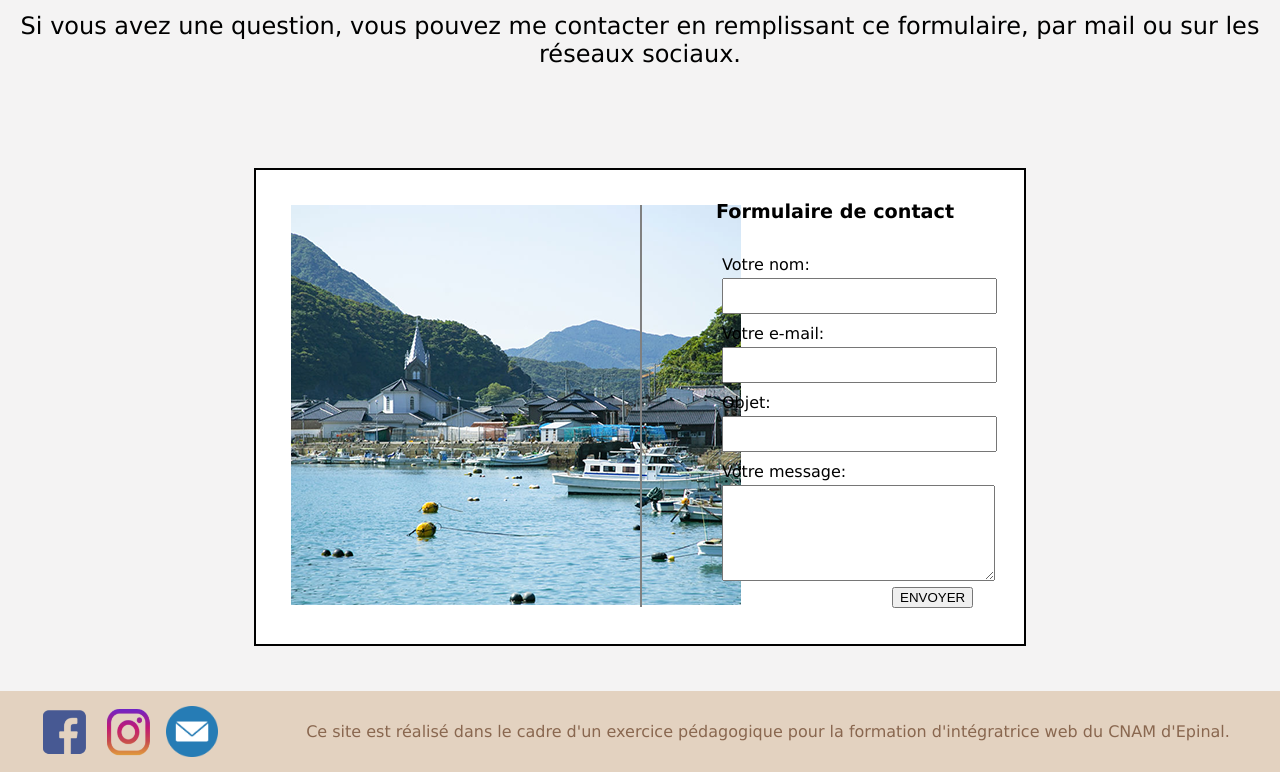
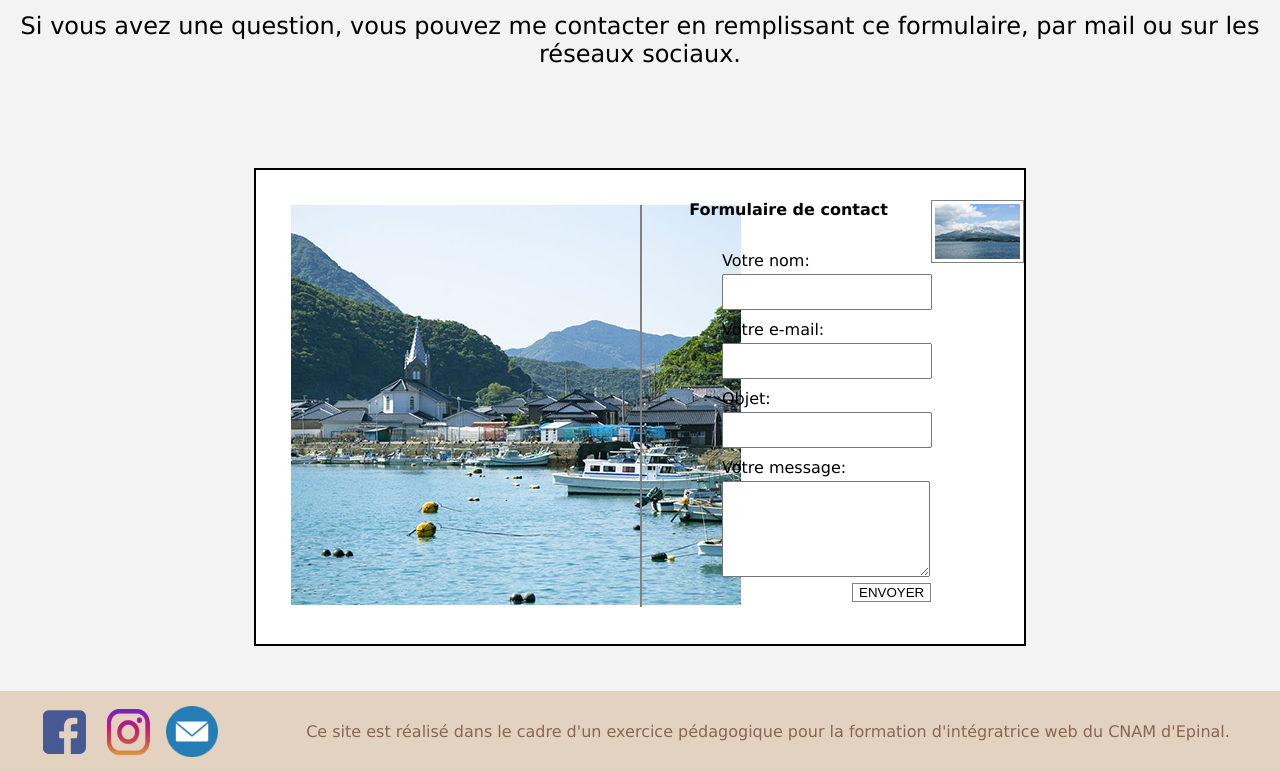
Before and after one commit to ElodieSimonnet/Site_voyage_stage, a PHP site: page /form.php in a window 1280 px wide. Shown: the part 203-975 px from the top of the page. Run offline with PHP 8.4, Linux system fonts and the light colour scheme.

Commit message:
last form commit
stamp added html and css

```diff
--- a/css/fonts.css
+++ b/css/fonts.css
@@ -28,7 +28,7 @@
 
 legend {
 	font-family: 'Verdana';
-	font-size: 1.2em;
+	font-size: 1em;
 	font-weight: bold;
 }
 
--- a/css/mise-en-page.css
+++ b/css/mise-en-page.css
@@ -90,8 +90,18 @@
 	padding: 2px 0 0 0;
 }
 
+#timbre_blanc {
+	width: 110px;
+	height: 61px;
+	margin: 30px 10px 5px auto;
+}
+
+#timbre_blanc > img {
+	margin: 3px;
+}
+
 button {
-	margin: 0 0 0 170px;
+	margin: 0 0 0 130px;
 }
 
 footer {
--- a/css/styles.css
+++ b/css/styles.css
@@ -15,6 +15,16 @@
 	border: 1px solid grey;
 }
 
+#timbre_blanc {
+	border: 1px solid grey;
+	background-color: white;
+}
+
+button {
+	background-color: white;
+	border: 1px solid grey;
+}
+
 footer {
 	background-color: #E3D2C0;
 }
--- a/form.php
+++ b/form.php
@@ -11,13 +11,18 @@
 	<body>
 		<p> Si vous avez une question, vous pouvez me contacter en remplissant ce formulaire, par mail ou sur les réseaux sociaux. </p>
 		<div id="carte_blanche">
+
 			<div id="photo">
 				<img src="img/carte.png">
 			</div>
 			<div class="trait"></div>
+
+
 			<div id="formulaire">
 			<form>
+
 				<legend>Formulaire de contact</legend>
+
   				<article id="case">
     				<label for="name">Votre nom:</label>
     				<input type="text" id="name" name="user_name" >
@@ -36,6 +41,9 @@
     				<button type="submit">ENVOYER</button>
             	</article>
     		</form>
+    		<div id="timbre_blanc">
+    		<img src="img/timbre.png">
+    		</div>
     		</div>
 
 		</div>
```
Also changed, not shown: img/timbre.png (added).
